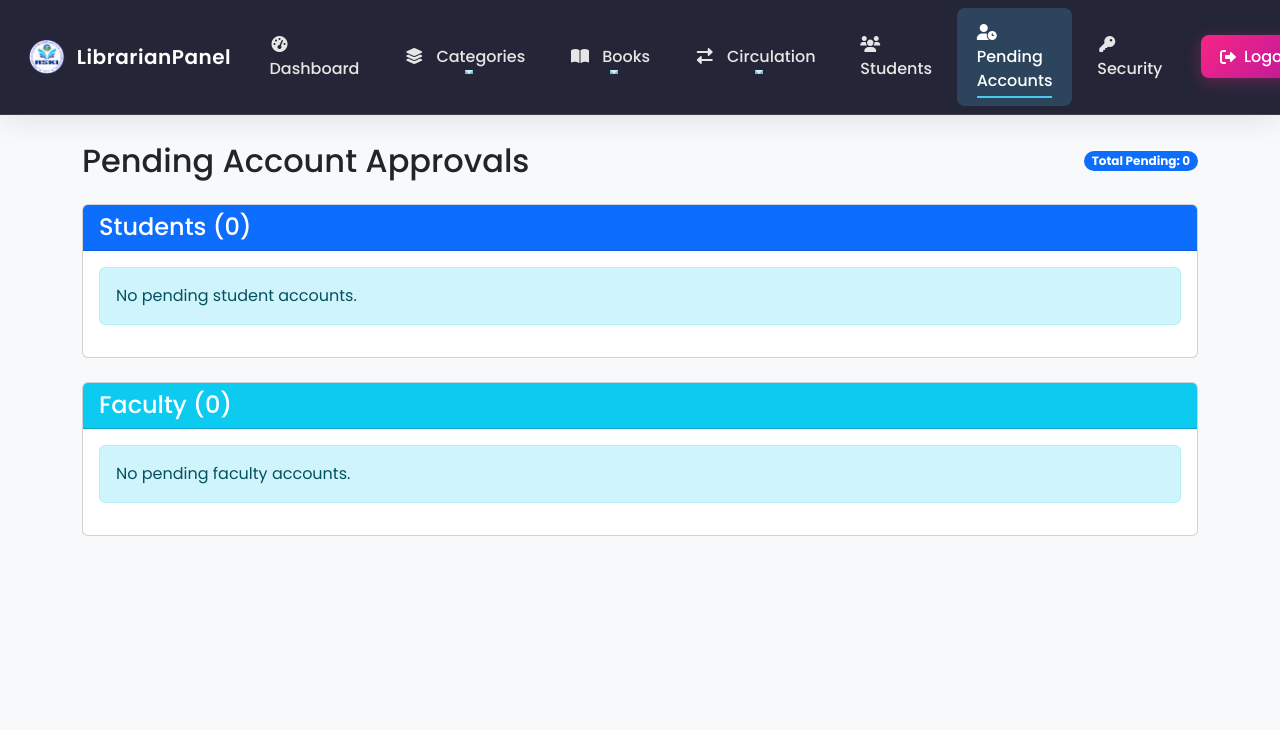
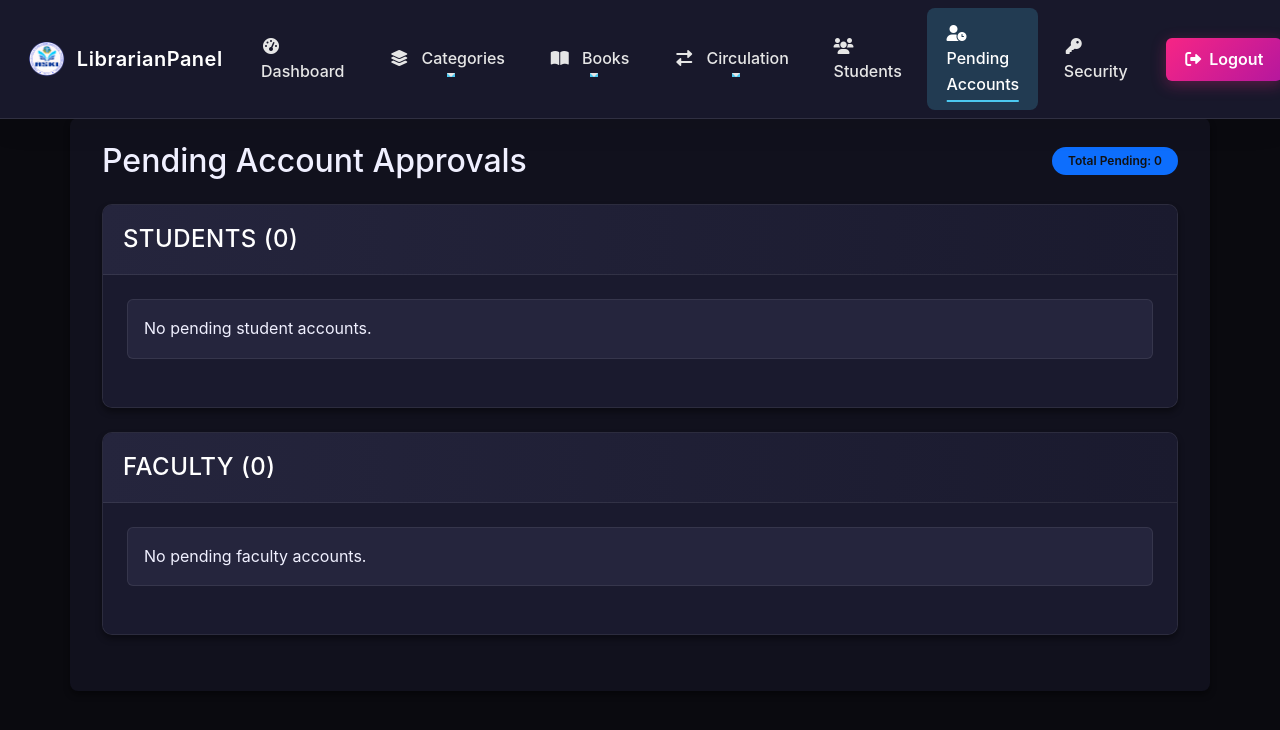
Before and after one commit to DECIMOGOD/library, a PHP site: page /admin/account-approval.php in a window 1280 px wide. Shown: the top 730 px of the page. Run offline with PHP 8.4, Linux system fonts and the light colour scheme; data comes from the database, SQL or seed files in the repository; data that the repository does not hold is empty.

Commit message:
gawa ni jasmine ulit

```diff
--- a/admin/account-approval.php
+++ b/admin/account-approval.php
@@ -49,6 +49,7 @@
 $faculty = $query_faculty->fetchAll(PDO::FETCH_ASSOC);
 ?>
 
+<link rel="stylesheet" href="assets/css/account-approval-style.css">
 <div class="container mt-5 pt-4">
     <!-- Success Message -->
     <?php if (isset($_SESSION['message'])): ?>
--- /dev/null
+++ b/admin/assets/css/account-approval-style.css
@@ -0,0 +1,185 @@
+:root {
+    /* Deep Dark Color Palette */
+    --bg-body: #0a0a0f;
+    --bg-container: #11111d;
+    --bg-card: #1a1a2e;
+    --bg-element: #25253d;
+    --bg-hover: #2e2e4a;
+    --bg-table-header: #1e1e3d;
+
+    /* Text Colors */
+    --text-primary: #f0f0ff;
+    --text-secondary: #b8c2d9;
+    --text-muted: #8a94b0;
+
+    /* Accents */
+    --accent-primary: #7c8df8;
+    --accent-primary-light: #939ef9;
+    --accent-primary-dark: #6366f1;
+    --accent-danger: #f87171;
+    --accent-success: #4ade80;
+    --accent-warning: #fbbf24;
+    --accent-info: #60a5fa;
+
+    /* Borders */
+    --border-primary: rgba(255, 255, 255, 0.08);
+    --border-secondary: rgba(255, 255, 255, 0.12);
+
+    /* Shadows */
+    --shadow-sm: 0 1px 3px rgba(0, 0, 0, 0.5);
+    --shadow-md: 0 4px 6px rgba(0, 0, 0, 0.4);
+    --shadow-lg: 0 10px 25px rgba(0, 0, 0, 0.5);
+
+    /* Transitions */
+    --transition-fast: all 0.15s ease-out;
+    --transition-normal: all 0.3s cubic-bezier(0.4, 0, 0.2, 1);
+    --transition-slow: all 0.5s cubic-bezier(0.4, 0, 0.2, 1);
+}
+
+body {
+    background-color: var(--bg-body) !important;
+    color: var(--text-primary) !important;
+    font-family: 'Inter', system-ui, sans-serif;
+    line-height: 1.6;
+}
+
+.container {
+    background-color: var(--bg-container) !important;
+    padding: 2rem;
+    border-radius: 8px;
+    box-shadow: var(--shadow-md);
+}
+
+/* Card Styling */
+.card {
+    background-color: var(--bg-card) !important;
+    border: 1px solid var(--border-primary);
+    border-radius: 10px;
+    box-shadow: var(--shadow-md);
+    overflow: hidden;
+    transition: var(--transition-normal);
+    margin-bottom: 1.5rem;
+}
+
+.card:hover {
+    box-shadow: var(--shadow-lg);
+    transform: translateY(-3px);
+}
+
+.card-header {
+    background: linear-gradient(to right, var(--bg-element), var(--bg-card)) !important;
+    color: var(--text-primary);
+    padding: 1.25rem;
+    font-size: 1.1rem;
+    font-weight: 600;
+    border-bottom: 1px solid var(--border-primary);
+    text-transform: uppercase;
+    letter-spacing: 0.5px;
+}
+
+.card-body {
+    padding: 1.5rem;
+    background-color: var(--bg-card) !important;
+}
+
+/* Table Styling */
+.table {
+    width: 100%;
+    color: var(--text-primary);
+    margin-bottom: 0;
+    background-color: var(--bg-card) !important;
+    border-collapse: collapse;
+}
+
+.table thead th {
+    background-color: var(--bg-table-header) !important;
+    color: var(--text-primary);
+    padding: 1rem;
+    font-weight: 600;
+    border-bottom: 2px solid var(--border-primary);
+    text-align: center;
+    vertical-align: middle;
+}
+
+.table tbody td {
+    padding: 1rem;
+    border-bottom: 1px solid var(--border-primary);
+    background-color: var(--bg-card) !important;
+    transition: var(--transition-fast);
+    text-align: center;
+    vertical-align: middle;
+}
+
+.table tbody tr:hover td {
+    background-color: var(--bg-hover) !important;
+}
+
+.table-striped tbody tr:nth-of-type(odd) {
+    background-color: var(--bg-element);
+}
+
+/* Button Styling */
+.btn {
+    padding: 0.5rem 1rem;
+    border-radius: 6px;
+    font-weight: 600;
+    transition: var(--transition-normal);
+    border: none;
+    cursor: pointer;
+    display: inline-flex;
+    align-items: center;
+    justify-content: center;
+}
+
+.btn-success {
+    background-color: var(--accent-success) !important;
+    color: #111 !important;
+}
+
+.btn-success:hover {
+    background-color: #86efac !important;
+    transform: translateY(-2px);
+    box-shadow: 0 4px 12px rgba(74, 222, 128, 0.3);
+}
+
+.btn-danger {
+    background-color: var(--accent-danger) !important;
+    color: #111 !important;
+}
+
+.btn-danger:hover {
+    background-color: #fca5a5 !important;
+    transform: translateY(-2px);
+    box-shadow: 0 4px 12px rgba(248, 113, 113, 0.3);
+}
+
+/* Badge Styling */
+.badge {
+    background-color: var(--accent-primary);
+    color: #111;
+    padding: 0.5rem 1rem;
+    border-radius: 12px;
+    font-weight: 600;
+}
+
+/* Responsive Adjustments */
+@media (max-width: 768px) {
+    .container {
+        padding: 1rem;
+    }
+
+    .table thead th,
+    .table tbody td {
+        padding: 0.75rem;
+        font-size: 0.9rem;
+    }
+}
+
+.alert {
+    background-color: var(--bg-element) !important;
+    color: var(--text-primary) !important;
+    border: 1px solid var(--border-primary);
+    border-radius: 6px;
+    padding: 1rem;
+    margin-bottom: 1.5rem;
+}
--- a/admin/includes/header.php
+++ b/admin/includes/header.php
@@ -371,10 +371,10 @@
             else if (currentPage.includes('issue')) {
                 document.getElementById('circulation-link').classList.add('active');
             }
-            else if (currentPage === 'reg-students.php') {
+            else if (currentPage.includes('reg-students.php')) {
                 document.getElementById('students-link').classList.add('active');
             }
-            else if (currentPage === 'account-approval.php') {
+            else if (currentPage.includes('account-approval.php')) {
                 document.getElementById('pending-accounts-link').classList.add('active');
             }
             else if (currentPage.includes('change-password.php')) {
--- a/includes/header.php
+++ b/includes/header.php
@@ -26,6 +26,9 @@
                     <li class="lms-nav-item <?php echo (basename($_SERVER['PHP_SELF']) == 'my-profile.php') ? 'active' : ''; ?>">
                         <a href="my-profile.php" class="lms-nav-link">Profile</a>
                     </li>
+                    <li class="lms-nav-item <?php echo (basename($_SERVER['PHP_SELF']) == 'account-approval.php') ? 'active' : ''; ?>">
+                        <a href="account-approval.php" class="lms-nav-link">Pending Accounts</a>
+                    </li>
                 <?php else: ?>
                     <li class="lms-nav-item <?php echo (basename($_SERVER['PHP_SELF']) == 'index.php') ? 'active' : ''; ?>">
                         <a href="index.php" class="lms-nav-link">Home</a>
```
